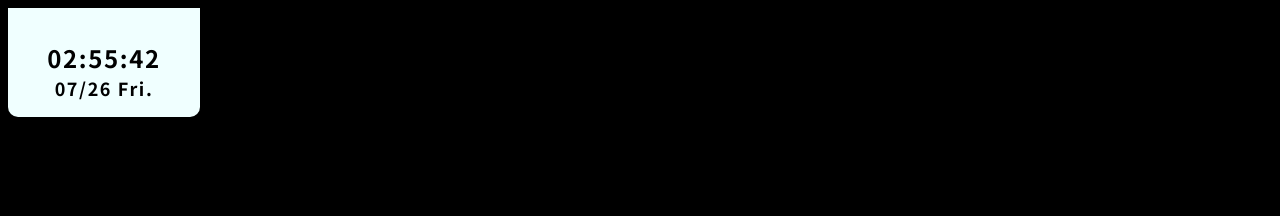
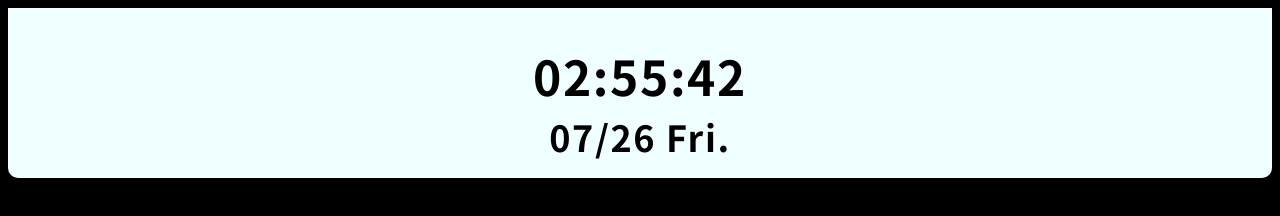
Before and after one commit to KohsukeFuchi/OBSClock, a plain HTML site: page index.html in a window 1280 px wide. Drawn offline with Linux system fonts and the light colour scheme.

Commit message:
css change

```diff
--- a/index.css
+++ b/index.css
@@ -5,19 +5,19 @@
 #date-wrapper{
     background-color: azure;
     text-align: center;
-    width: 10rem;
     padding: 2rem 1rem 1rem 1rem;
     border-radius: 0 0 10px 10px;
+    height: 100%;
 }
 #date-time{
     letter-spacing: 0.1rem;
     font-variant-numeric: tabular-nums;
     font-weight: 900;
-    font-size: 24px;
+    font-size: 48px;
 }
 #date-date{
     letter-spacing: 0.1rem;
     font-variant-numeric: tabular-nums;
-    font-size: 18px;
+    font-size: 36px;
     font-weight: 600;
 }
```
